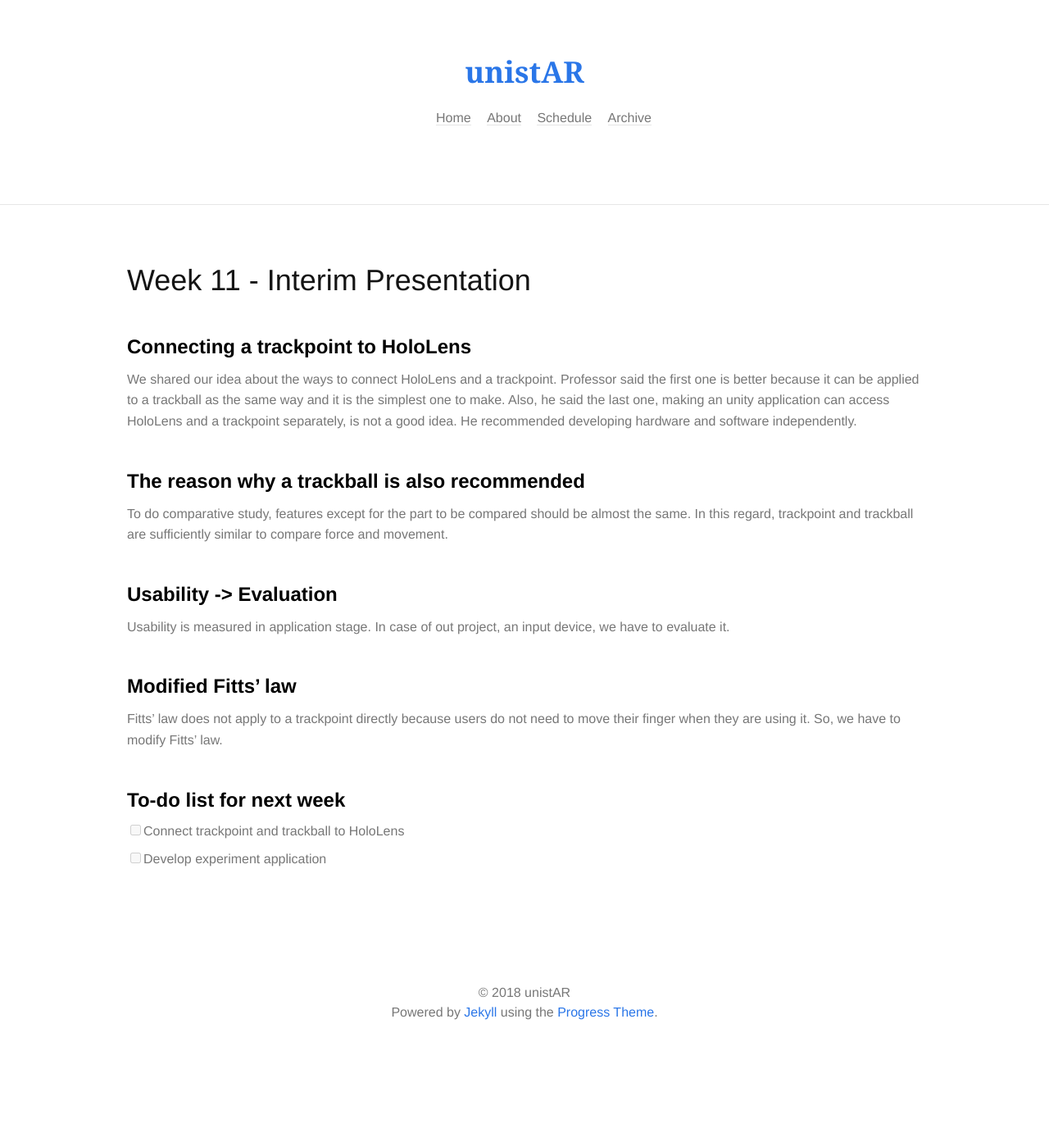
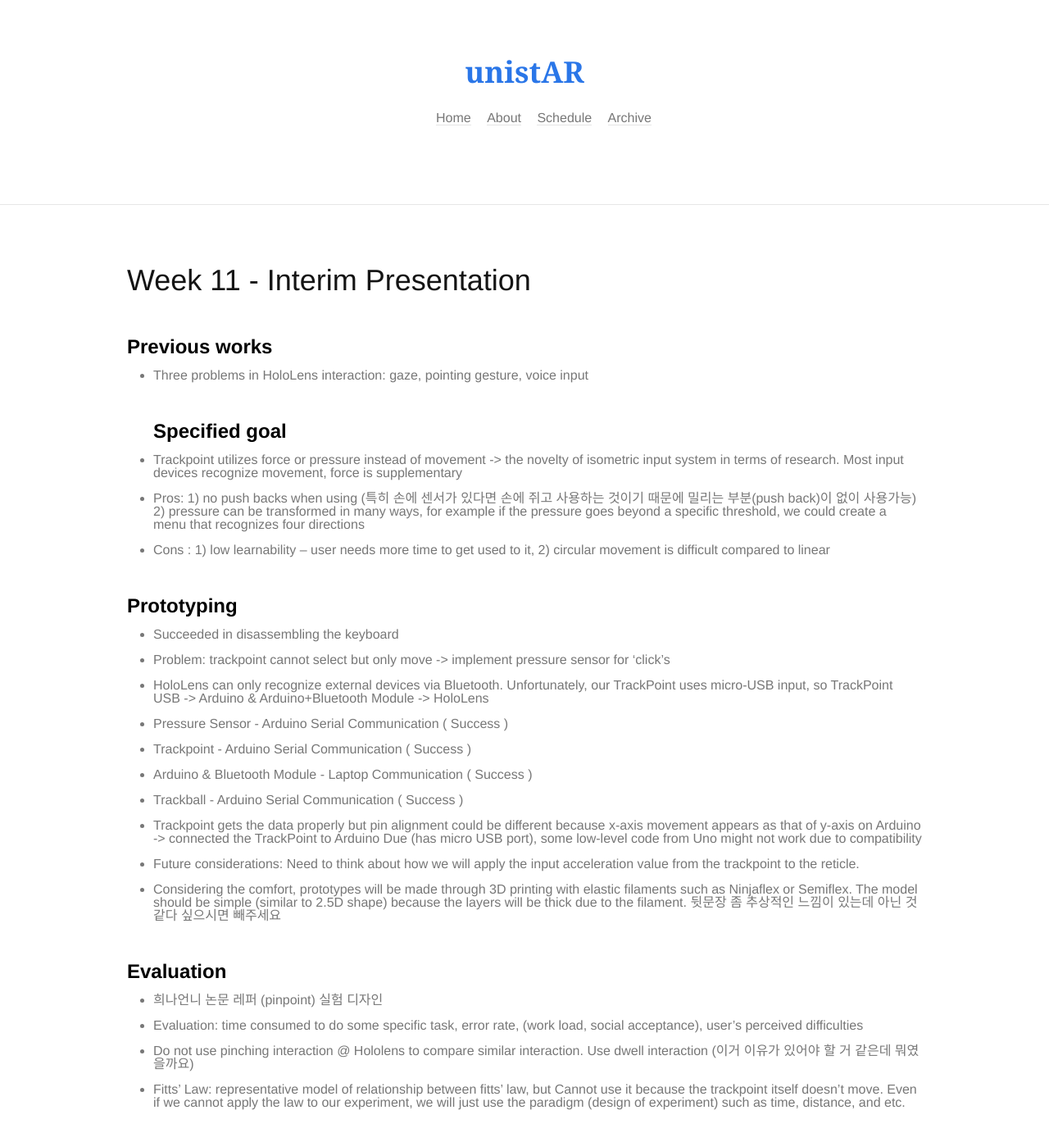
Before and after one commit to unist-AR/unist-AR.github.io, a Jekyll site: the page built from _posts/2018-05-25-Week-11.md, in a window 1280 px wide and 1400 px high. Shown: the top 1393 px of the window at 82% size. Built offline with Jekyll 4.4.1, drawn with Linux system fonts in a browser that asks for light colours; some web fonts are replaced; some of the changed text lies outside the part shown.

Commit message:
date change

```diff
--- a/_posts/2018-05-25-Week-11.md
+++ b/_posts/2018-05-25-Week-11.md
@@ -3,19 +3,36 @@ layout: post
 title: Week 11 - Interim Presentation
 ---
 
-## Connecting a trackpoint to HoloLens
-We shared our idea about the ways to connect HoloLens and a trackpoint. Professor said the first one is better because it can be applied to a trackball as the same way and it is the simplest one to make. Also, he said the last one, making an unity application can access HoloLens and a trackpoint separately, is not a good idea. He recommended developing hardware and software independently.
+## Previous works
+-   Three problems in HoloLens interaction: gaze, pointing gesture, voice input
+## Specified goal
+-   Trackpoint utilizes force or pressure instead of movement -> the novelty of isometric input system in terms of research. Most input devices recognize movement, force is supplementary
+-   Pros: 1) no push backs when using (특히 손에 센서가 있다면 손에 쥐고 사용하는 것이기 때문에 밀리는 부분(push back)이 없이 사용가능) 2) pressure can be transformed in many ways, for example if the pressure goes beyond a specific threshold, we could create a menu that recognizes four directions
+-   Cons : 1) low learnability – user needs more time to get used to it, 2) circular movement is difficult compared to linear
 
-## The reason why a trackball is also recommended
-To do comparative study, features except for the part to be compared should be almost the same. In this regard, trackpoint and trackball are sufficiently similar to compare force and movement.
 
-## Usability -> Evaluation
-Usability is measured in application stage. In case of out project, an input device, we have to evaluate it.
+## Prototyping
+-   Succeeded in disassembling the keyboard
+-   Problem: trackpoint cannot select but only move -> implement pressure sensor for ‘click’s
+-   HoloLens can only recognize external devices via Bluetooth. Unfortunately, our TrackPoint uses micro-USB input, so TrackPoint USB -> Arduino & Arduino+Bluetooth Module -> HoloLens
+-   Pressure Sensor - Arduino Serial Communication ( Success )
+-   Trackpoint - Arduino Serial Communication ( Success )
+-   Arduino & Bluetooth Module - Laptop Communication ( Success )
+-   Trackball - Arduino Serial Communication ( Success )
+-   Trackpoint gets the data properly but pin alignment could be different because x-axis movement appears as that of y-axis on Arduino -> connected the TrackPoint to Arduino Due (has micro USB port), some low-level code from Uno might not work due to compatibility
+-   Future considerations: Need to think about how we will apply the input acceleration value from the trackpoint to the reticle.
+-   Considering the comfort, prototypes will be made through 3D printing with elastic filaments such as Ninjaflex or Semiflex. The model should be simple (similar to 2.5D shape) because the layers will be thick due to the filament. 뒷문장 좀 추상적인 느낌이 있는데 아닌 것 같다 싶으시면 빼주세요
 
-## Modified Fitts' law
-Fitts' law does not apply to a trackpoint directly because users do not need to move their finger when they are using it. So, we have to modify Fitts' law.
+
+## Evaluation
+-   희나언니 논문 레퍼 (pinpoint) 실험 디자인
+-   Evaluation: time consumed to do some specific task, error rate, (work load, social acceptance), user’s perceived difficulties
+-   Do not use pinching interaction @ Hololens to compare similar interaction. Use dwell interaction (이거 이유가 있어야 할 거 같은데 뭐였을까요)
+-   Fitts’ Law: representative model of relationship between  fitts’ law, but Cannot use it because the trackpoint itself doesn’t move. Even if we cannot apply the law to our experiment, we will just use the paradigm (design of experiment) such as time, distance, and etc.
+
 
 ## To-do list for next week
 
-- [ ] Connect trackpoint and trackball to HoloLens
-- [ ] Develop experiment application
+- [ ] Finish building Unity app for experiment on HoloLens
+- [ ] Connect hardware(physical prototype) to HoloLens
+- [ ] Conduct experiments(evaluation)
```
